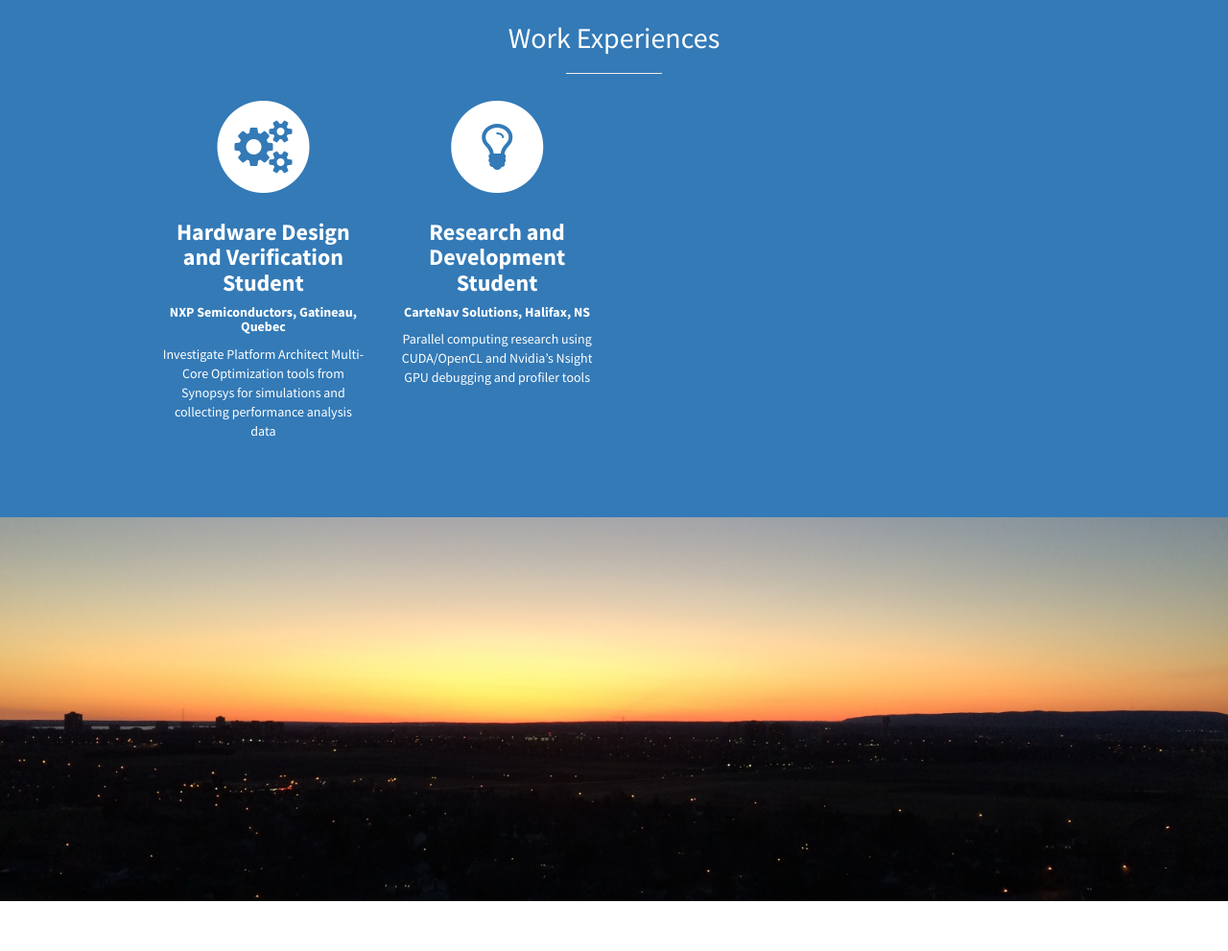
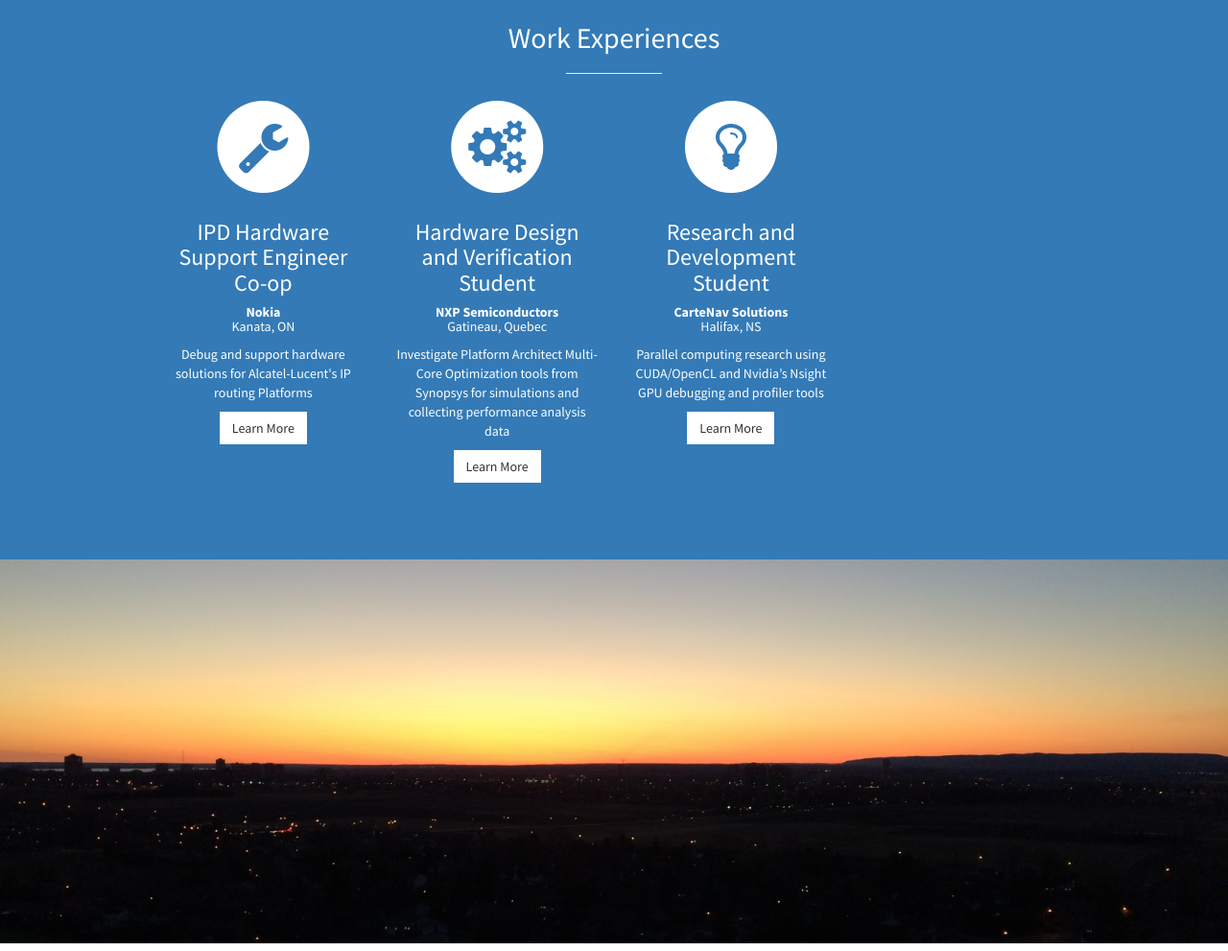
Before and after one commit to emmawang9/emmawang9.github.io, a plain HTML site: page index.html in a window 1280 px wide. Shown: the part 1089-2080 px from the top of the page at 96% size. Drawn offline with Linux system fonts and the light colour scheme.

Commit message:
added new experience

```diff
--- a/css/stylish-portfolio.css
+++ b/css/stylish-portfolio.css
@@ -155,7 +155,7 @@ hr.small {
     position: relative;
     width: 100%;
     height: 100%;
-    background: url(../img/header_bg.jpg) no-repeat center center scroll;
+    background: url(../img/header_bg-min.jpg) no-repeat center center scroll;
     -webkit-background-size: cover;
     -moz-background-size: cover;
     background-size: cover;
@@ -166,6 +166,10 @@ hr.small {
 
 .about {
     padding: 50px 0;
+}
+
+.about-profile {
+  margin: 0 auto;
 }
 
 /* Work Experiences */
@@ -185,7 +189,7 @@ hr.small {
     width: 100%;
     height: 400px;
     color: #fff;
-    background: url(../img/dark_sky.jpg) no-repeat center center scroll;
+    background: url(../img/dark_sky-min.jpg) no-repeat center center scroll;
     -webkit-background-size: cover;
     -moz-background-size: cover;
     background-size: cover;
--- a/index.html
+++ b/index.html
@@ -62,12 +62,11 @@
     <header id="top" class="header">
         <div class="text-vertical-center" style="background-color: rgba(0, 0, 0, 0.5)">
             <h1 style="color:white">Emma Wang</h1>
-            <h3 style="color:white">Third Year Electrical Engineering Student</h3>
+            <h3 style="color:white">Forth Year Electrical Engineering Student</h3>
             <h4 style="color:white">Carleton University</h4>
             <br>
             <a href="#contact" class="btn btn-dark btn-lg">Contact Me</a>
-            <!-- FIX link -->
-            <a href="documents\resume_fall_2017.pdf" class="btn btn-dark btn-lg" target="_blank">Resume</a>
+            <a href="documents\resume_winter_2017.pdf" class="btn btn-dark btn-lg" target="_blank">Resume</a>
         </div>
     </header>
 
@@ -78,7 +77,13 @@
                 <div class="col-lg-12 text-center">
                     <h2>About Me</h2>
                     <div class="container"></div>
-                    <p class="lead">I am currently pursuing my Undergraduate degree in Electrical Engineering at Carleton University. I am a small town girl from Halifax, Nova Scotia, looking to learn everything I can in my field to get the most of my time as a student.</p>
+                        <!--<div class="col-md-9">-->
+                    <!--fix class--><!--
+                            <img class="img-responsive img-projects" src="img/profile.jpg"> -->
+                            <p class="lead">I am currently pursuing my Undergraduate degree in Electrical Engineering at Carleton University. I am a small town girl from Halifax, Nova Scotia, looking to learn everything I can in my field to get the most of my time as a student.</p>
+                            <!--<h3>My interests</h3>
+                            <li>testing list</li> -->
+                        </div>
                 </div>
             </div>
             <!-- /.row -->
@@ -99,16 +104,24 @@
                             <div class="experiences-item">
                                 <span class="fa-stack fa-4x">
                                 <i class="fa fa-circle fa-stack-2x"></i>
+                                <i class="fa fa-wrench fa-stack-1x text-primary"></i>
+                            </span>
+                                <h3>IPD Hardware Support Engineer Co-op</h3>
+                                <h5><strong>Nokia</strong><br>Kanata, ON</h5>
+                                <p>Debug and support hardware solutions for Alcatel-Lucent's IP routing Platforms</p>
+                                <a href="https://www.nokia.com/" target="_blank" class="btn btn-light">Learn More</a>
+                            </div>
+                        </div>
+                        <div class="col-md-3 col-sm-6">
+                            <div class="experiences-item">
+                                <span class="fa-stack fa-4x">
+                                <i class="fa fa-circle fa-stack-2x"></i>
                                 <i class="fa fa-cogs fa-stack-1x text-primary"></i>
                             </span>
-                                <h3>
-                                    <strong>Hardware Design and Verification Student</strong>
-                                </h3>
-                                <h5>
-                                    <strong>NXP Semiconductors, Gatineau, Quebec</strong>
-                                </h5>
-                                <p>Investigate Platform Architect Multi-Core Optimization tools from Synopsys for simulations and collecting performance analysis data</p>
-                                <!--<a href="#" class="btn btn-light">Learn More</a>-->
+                            <h3>Hardware Design and Verification Student</h3>
+                            <h5><strong>NXP Semiconductors </strong><br> Gatineau, Quebec</h5>
+                            <p>Investigate Platform Architect Multi-Core Optimization tools from Synopsys for simulations and collecting performance analysis data</p>
+                            <a href="https://www.nxp.com/" target="_blank" class="btn btn-light">Learn More</a>
                             </div>
                         </div>
                         <div class="col-md-3 col-sm-6">
@@ -117,30 +130,13 @@
                                 <i class="fa fa-circle fa-stack-2x"></i>
                                 <i class="fa fa-lightbulb-o fa-stack-1x text-primary"></i>
                             </span>
-                                <h3>
-                                    <strong>Research and Development Student</strong>
-                                </h3>
-                                <h5>
-                                    <strong>CarteNav Solutions, Halifax, NS</strong>
-                                </h5>
+                                <h3>Research and Development Student</h3>
+                                <h5><strong>CarteNav Solutions</strong><br> Halifax, NS</h5>
                                 <p>Parallel computing research using CUDA/OpenCL and Nvidia’s Nsight GPU debugging and profiler tools</p>
-                                <!--<a href="#" class="btn btn-light">Learn More</a>-->
+                                <a href="https://www.cartenav.com/" target="_blank" class="btn btn-light">Learn More</a>
                             </div>
                         </div>
                         <!--<div class="col-md-3 col-sm-6">
-                            <div class="experiences-item">
-                                <span class="fa-stack fa-4x">
-                                <i class="fa fa-circle fa-stack-2x"></i>
-                                <i class="fa fa-wrench fa-stack-1x text-primary"></i>
-                            </span>
-                                <h4>
-                                    <strong>Reverse Engineering Project</strong>
-                                </h4>
-                                <p>A redesigned pencil holder with new functions to optimize desk space and organization</p>
-                                <a href="#" class="btn btn-light">Learn More</a>
-                            </div>
-                        </div>
-                        <div class="col-md-3 col-sm-6">
                             <div class="experiences-item">
                                 <span class="fa-stack fa-4x">
                                 <i class="fa fa-circle fa-stack-2x"></i>
```
Also changed, not shown: img/dark_sky-min.jpg (added), 2 other files.
